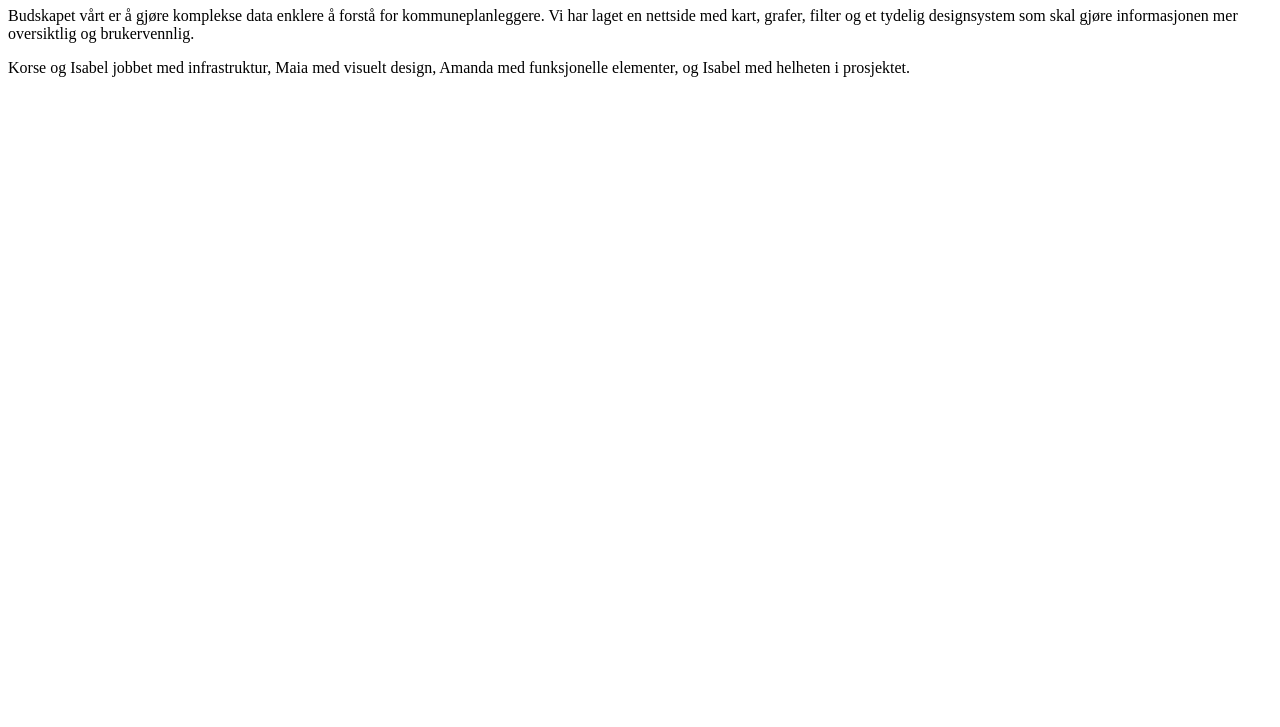
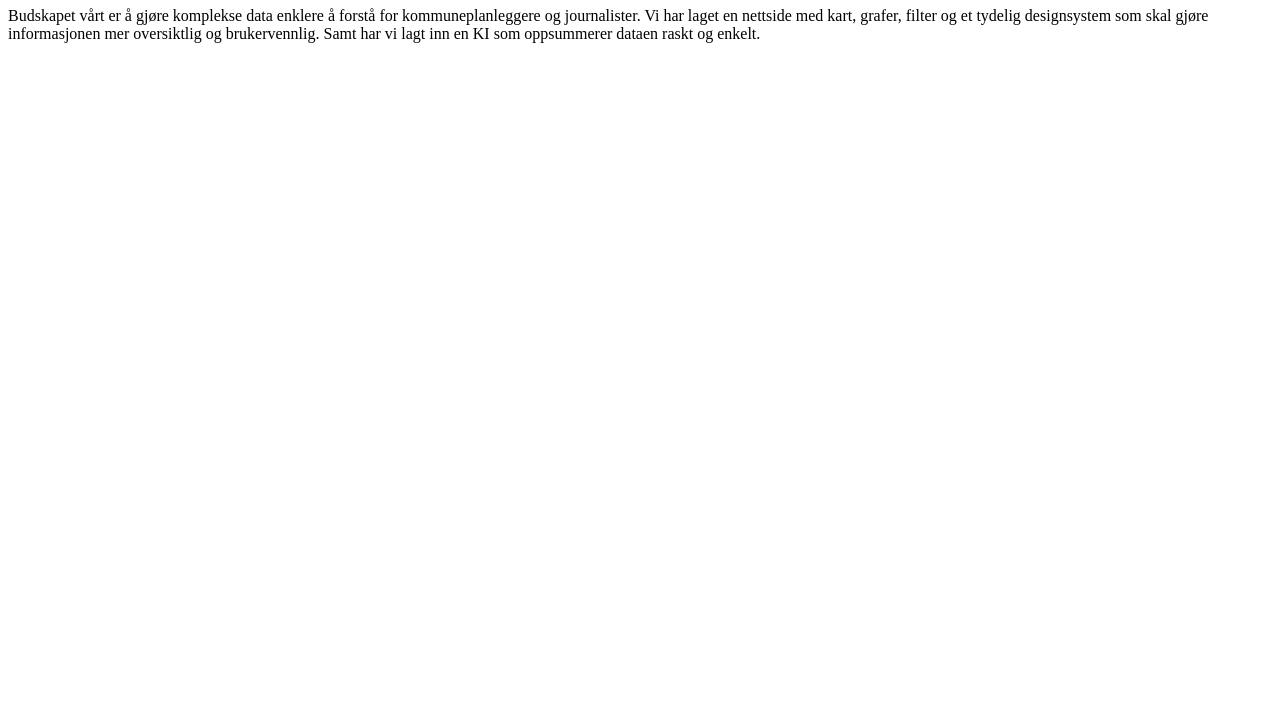
Before and after one commit to isabel-lopes-12/Module3_MIX114_Gruppe2, a plain HTML site: page personer/omoss.html in a window 1280 px wide. Shown: the part 73-800 px from the top of the page. Drawn offline with Linux system fonts and the light colour scheme.

Commit message:
update omoss to represent the project

```diff
--- a/personer/omoss.html
+++ b/personer/omoss.html
@@ -8,12 +8,8 @@
   <h1>Gruppemedlemmer</h1>
 
   <p>
-    Budskapet vårt er å gjøre komplekse data enklere å forstå for kommuneplanleggere.
-    Vi har laget en nettside med kart, grafer, filter og et tydelig designsystem som skal gjøre informasjonen mer oversiktlig og brukervennlig.
-  </p>
-
-  <p>
-    Korse og Isabel jobbet med infrastruktur, Maia med visuelt design, Amanda med funksjonelle elementer, og Isabel med helheten i prosjektet.
+    Budskapet vårt er å gjøre komplekse data enklere å forstå for kommuneplanleggere og journalister.
+    Vi har laget en nettside med kart, grafer, filter og et tydelig designsystem som skal gjøre informasjonen mer oversiktlig og brukervennlig. Samt har vi lagt inn en KI som oppsummerer dataen raskt og enkelt.
   </p>
 </body>
 </html>
```
